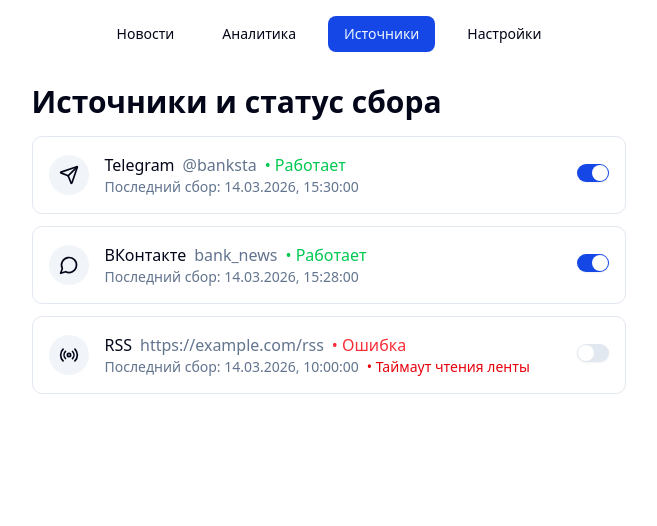
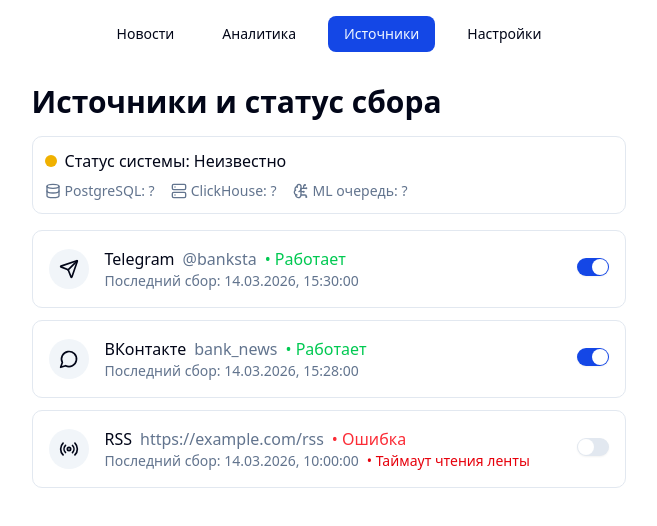
Before and after one commit to Super1Leonardo/team-project, a SvelteKit app in the folder web/: page /sources in a window 1280 px wide. Shown: the top 526 px of the page, without its empty margins (311-968 px from the left). Built offline with nearby package versions, Linux system fonts and the light colour scheme; no server answers.

Commit message:
feat(web): add service health status loading

```diff
--- a/web/src/lib/components/Header.svelte
+++ b/web/src/lib/components/Header.svelte
@@ -5,7 +5,7 @@
 	import * as NavigationMenu from './ui/shadcn/navigation-menu';
 	import { navigationMenuTriggerStyle } from './ui/shadcn/navigation-menu/navigation-menu-trigger.svelte';
 
-	let { hasErrors = false }: { hasErrors?: boolean } = $props();
+	let { health = null }: { health?: { status: string; postgres: string; clickhouse: string; ml_queue_size: number } | null } = $props();
 
 	const links = [
 		{
@@ -28,6 +28,16 @@
 	];
 
 	const currentUrl = $derived(page.url.pathname);
+
+	function getHealthColor(status: string | null): string {
+		if (!status) return 'bg-yellow-500';
+		switch (status) {
+			case 'healthy': return 'bg-green-500';
+			case 'degraded': return 'bg-yellow-500';
+			case 'unhealthy': return 'bg-red-500';
+			default: return 'bg-yellow-500';
+		}
+	}
 </script>
 
 <NavigationMenu.Root class="mx-auto">
@@ -46,8 +56,8 @@
 							)}
 						>
 							{title}
-							{#if showErrorDot && hasErrors}
-								<span class="absolute -right-1 -top-1 h-3 w-3 rounded-full bg-red-500"></span>
+							{#if showErrorDot && health?.status && health.status !== 'healthy'}
+								<span class={cn("absolute -right-1 -top-1 h-3 w-3 rounded-full", getHealthColor(health.status))}></span>
 							{/if}
 						</a>
 					{/snippet}
--- a/web/src/lib/utils.ts
+++ b/web/src/lib/utils.ts
@@ -53,6 +53,15 @@
 		"HTTP error 404": "Ресурс не найден",
 		"Connection error": "Ошибка соединения",
 		"Parse error": "Ошибка парсинга"
+	},
+	healthStatus: {
+		healthy: "Работает",
+		degraded: "Деградировал",
+		unhealthy: "Не работает"
+	},
+	dbStatus: {
+		healthy: "Работает",
+		unhealthy: "Не работает"
 	}
 } as const;
 
@@ -64,6 +73,8 @@
 export type SourceStatus = keyof typeof translations.sourceStatus;
 export type EventType = keyof typeof translations.eventType;
 export type SourceError = keyof typeof translations.sourceError;
+export type HealthStatus = keyof typeof translations.healthStatus;
+export type DbStatus = keyof typeof translations.dbStatus;
 
 export function tSentiment(value: SentimentLabel): string {
 	return translations.sentiment[value] ?? value;
@@ -97,6 +108,14 @@
 	return translations.sourceError[value as SourceError] ?? value;
 }
 
+export function tHealthStatus(value: HealthStatus): string {
+	return translations.healthStatus[value] ?? value;
+}
+
+export function tDbStatus(value: DbStatus): string {
+	return translations.dbStatus[value] ?? value;
+}
+
 // eslint-disable-next-line @typescript-eslint/no-explicit-any
 export type WithoutChild<T> = T extends { child?: any } ? Omit<T, "child"> : T;
 // eslint-disable-next-line @typescript-eslint/no-explicit-any
--- a/web/src/routes/+layout.server.ts
+++ b/web/src/routes/+layout.server.ts
@@ -3,11 +3,25 @@
 
 let sources = [...mockSources];
 
+const API_BASE_URL = process.env.PUBLIC_BRANDRADAR_API_BASE_URL || 'http://localhost:8000';
+
+async function fetchHealth() {
+	try {
+		const response = await fetch(`${API_BASE_URL}/api/health`);
+		if (!response.ok) return null;
+		return await response.json();
+	} catch {
+		return null;
+	}
+}
+
 export const load: PageServerLoad = async () => {
 	const errorCount = sources.filter(s => s.is_active && s.last_error !== null).length;
+	const health = await fetchHealth();
 
 	return {
 		sources,
-		errorCount
+		errorCount,
+		health
 	};
 };
--- a/web/src/routes/+layout.svelte
+++ b/web/src/routes/+layout.svelte
@@ -12,7 +12,7 @@
 <Toaster richColors={true} position="top-right" />
 
 <div class="pt-4 px-8">
-	<Header hasErrors={data.errorCount > 0} />
+	<Header health={data.health} />
 	<div class="max-w-prose mx-auto">
 		{@render children()}
 	</div>
--- a/web/src/routes/sources/+page.server.ts
+++ b/web/src/routes/sources/+page.server.ts
@@ -3,9 +3,25 @@
 
 let sources: Source[] = [...mockSources];
 
+const API_BASE_URL = process.env.PUBLIC_BRANDRADAR_API_BASE_URL || 'http://localhost:8000';
+
+async function fetchHealth() {
+  try {
+    const response = await fetch(`${API_BASE_URL}/api/health`);
+    if (!response.ok) return null;
+    return await response.json();
+  } catch (err) {
+    console.log(err);
+    return null;
+  }
+}
+
 export const load: PageServerLoad = async () => {
+  const health = await fetchHealth();
+
   return {
     sources,
+    health,
   };
 };
 
--- a/web/src/routes/sources/+page.svelte
+++ b/web/src/routes/sources/+page.svelte
@@ -2,34 +2,22 @@
 	import { enhance } from '$app/forms';
 	import Heading from '$lib/components/ui/Heading.svelte';
 	import { Switch } from '$lib/components/ui/shadcn/switch';
-	import { Send, MessageCircle, Radio } from '@lucide/svelte';
-	import { tSourceType, tSourceStatus, tSourceError, type SourceType } from '$lib/utils';
+	import { Send, MessageCircle, Radio, Server, Database, BrainCircuit } from '@lucide/svelte';
+	import { tSourceType, tSourceStatus, tSourceError, tHealthStatus, tDbStatus, type SourceType } from '$lib/utils';
 
 	let { data } = $props();
 
-	function getSourceDisplayConfig(source: (typeof data.sources)[0]): string {
-		if (source.source_type === 'telegram') {
-			return `@${source.source_config.channel}`;
+	const health = $derived(data.health);
+	const healthStatus = $derived(health?.status ?? null);
+
+	function getHealthColor(status: string | null): string {
+		if (!status) return 'bg-yellow-500';
+		switch (status) {
+			case 'healthy': return 'bg-green-500';
+			case 'degraded': return 'bg-yellow-500';
+			case 'unhealthy': return 'bg-red-500';
+			default: return 'bg-yellow-500';
 		}
-		if (source.source_type === 'vk') {
-			return source.source_config.domain || `ID: ${source.source_config.group_id}`;
-		}
-		if (source.source_type === 'rss') {
-			return source.source_config.feed_url || 'Нет URL';
-		}
-		return 'Неизвестно';
-	}
-
-	function getSourceStatus(source: (typeof data.sources)[0]): 'ok' | 'error' | 'stale' {
-		if (source.last_error) return 'error';
-		if (!source.last_collected_at) return 'stale';
-
-		const lastCollected = new Date(source.last_collected_at);
-		const now = new Date();
-		const diffMinutes = (now.getTime() - lastCollected.getTime()) / (1000 * 60);
-
-		if (diffMinutes > (source.poll_interval_s / 60) * 1.5) return 'stale';
-		return 'ok';
 	}
 
 	function getStatusColor(status: 'ok' | 'error' | 'stale'): string {
@@ -46,10 +34,56 @@
 	function getStatusText(status: 'ok' | 'error' | 'stale'): string {
 		return tSourceStatus(status);
 	}
+
+	function getSourceStatus(source: (typeof data.sources)[0]): 'ok' | 'error' | 'stale' {
+		if (source.last_error) return 'error';
+		if (!source.last_collected_at) return 'stale';
+
+		const lastCollected = new Date(source.last_collected_at);
+		const now = new Date();
+		const diffMinutes = (now.getTime() - lastCollected.getTime()) / (1000 * 60);
+
+		if (diffMinutes > (source.poll_interval_s / 60) * 1.5) return 'stale';
+		return 'ok';
+	}
+
+	function getSourceDisplayConfig(source: (typeof data.sources)[0]): string {
+		if (source.source_type === 'telegram') {
+			return `@${source.source_config.channel}`;
+		}
+		if (source.source_type === 'vk') {
+			return source.source_config.domain || `ID: ${source.source_config.group_id}`;
+		}
+		if (source.source_type === 'rss') {
+			return source.source_config.feed_url || 'Нет URL';
+		}
+		return 'Неизвестно';
+	}
 </script>
 
 <div class="container mx-auto max-w-3xl py-4">
 	<Heading>Источники и статус сбора</Heading>
+
+	<div class="mb-4 p-3 rounded-lg border bg-card">
+		<div class="flex items-center gap-2 mb-2">
+			<span class={getHealthColor(healthStatus)} class:w-3={true} class:h-3={true} class:rounded-full={true}></span>
+			<span class="font-medium">Статус системы: {healthStatus ? tHealthStatus(healthStatus) : 'Неизвестно'}</span>
+		</div>
+		<div class="flex gap-4 text-sm text-muted-foreground">
+			<div class="flex items-center gap-1">
+				<Database class="w-4 h-4" />
+				<span>PostgreSQL: {health?.postgres ? tDbStatus(health.postgres) : '?'}</span>
+			</div>
+			<div class="flex items-center gap-1">
+				<Server class="w-4 h-4" />
+				<span>ClickHouse: {health?.clickhouse ? tDbStatus(health.clickhouse) : '?'}</span>
+			</div>
+			<div class="flex items-center gap-1">
+				<BrainCircuit class="w-4 h-4" />
+				<span>ML очередь: {health?.ml_queue_size ?? '?'}</span>
+			</div>
+		</div>
+	</div>
 
 	<section>
 		{#if data.sources}
```
